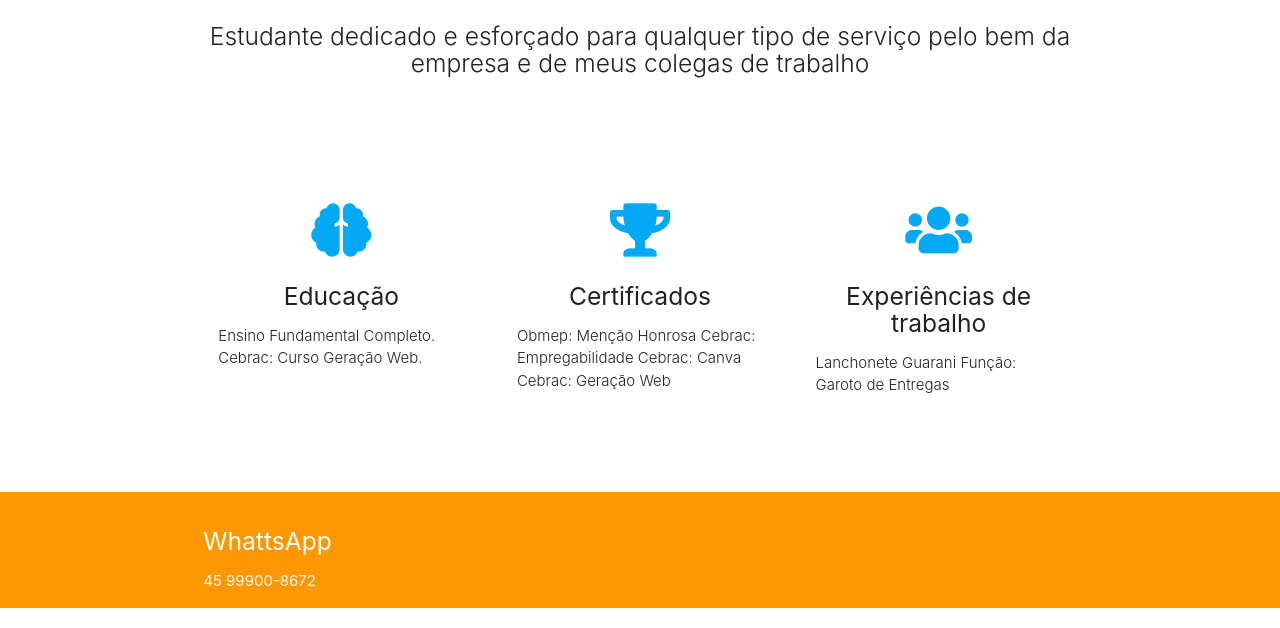
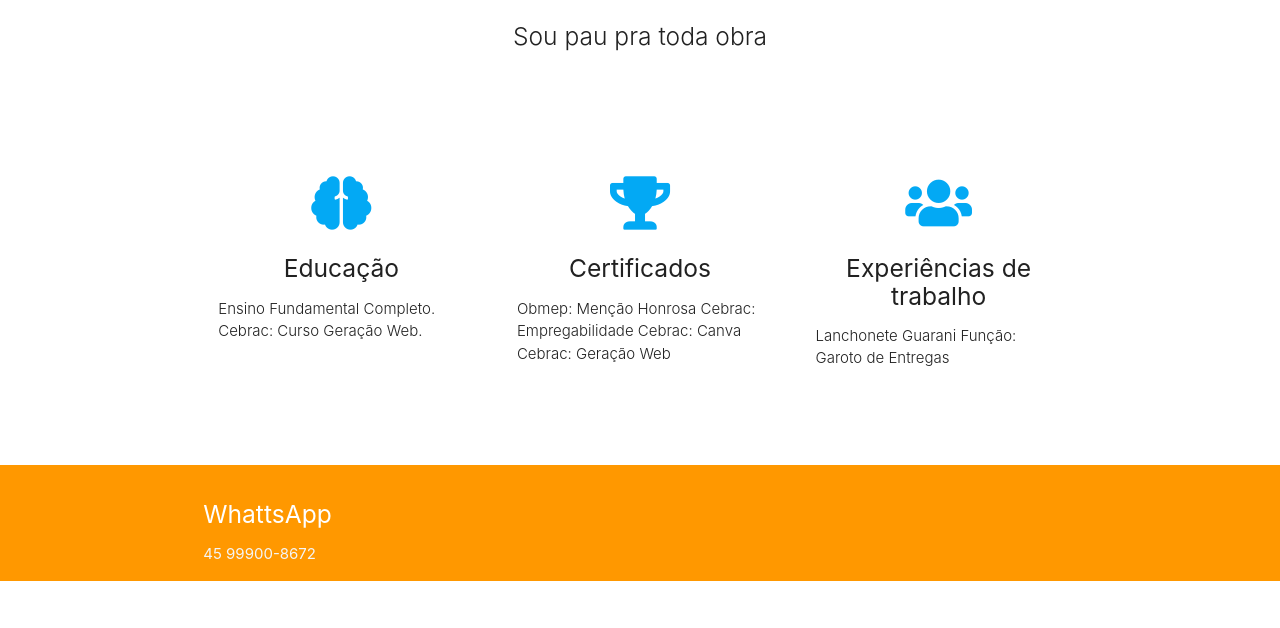
Before and after one commit to Tavinhogames/tavinhogames.github.io, a plain HTML site: page index.html in a window 1280 px wide. Shown: the part 254-882 px from the top of the page. After the commit the page ends 855 px from the top, so only its background shows below. Drawn offline with nearby package versions, Linux system fonts and the light colour scheme.

Commit message:
Update index.html

```diff
--- a/index.html
+++ b/index.html
@@ -31,7 +31,7 @@
       <br><br>
       <h1 class="header center orange-text">Gustavo Morales</h1>
       <div class="row center">
-        <h5 class="header col s12 light">Estudante dedicado e esforçado para qualquer tipo de serviço pelo bem da empresa e de meus colegas de trabalho</h5>
+        <h5 class="header col s12 light">Sou pau pra toda obra</h5>
       </div>
       <br><br>
 
```
